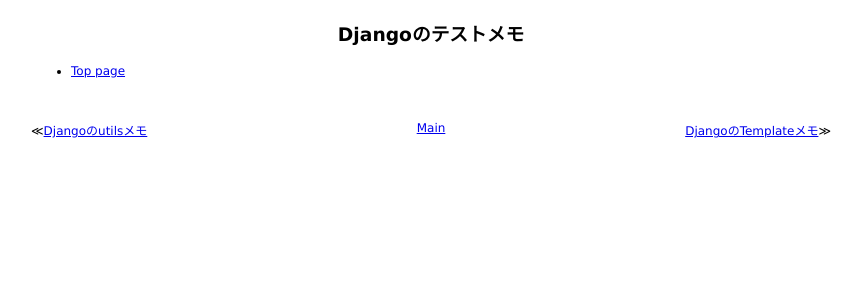
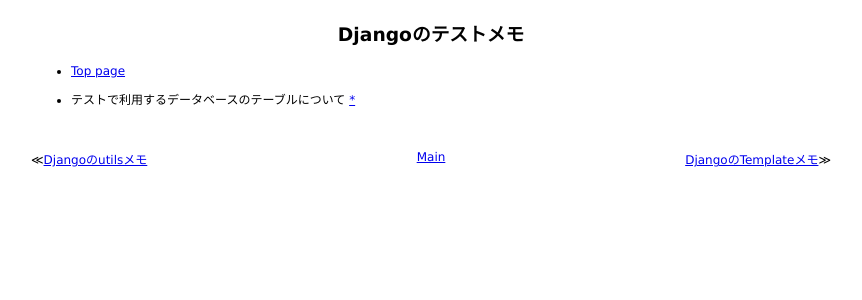
Before and after one commit to 38elements/38elements.github.com, a Jekyll site: the page built from _posts/2014-12-16-django-test.md, in a window 1280 px wide. Shown: the top 300 px of the page, without its empty margins (209-1071 px from the left). Built offline with Jekyll 4.4.1, drawn with Linux system fonts in a browser that asks for light colours; Markdown is read by kramdown in place of the engine named in the settings.

Commit message:
Update 2014-12-16-django-test.md

```diff
--- a/_posts/2014-12-16-django-test.md
+++ b/_posts/2014-12-16-django-test.md
@@ -3,3 +3,5 @@ layout: posts
 title: Djangoのテストメモ
 ---
 * [Top page](https://docs.djangoproject.com/en/dev/topics/testing/)
+
+* テストで利用するデータベースのテーブルについて [*](https://docs.djangoproject.com/en/1.8/topics/testing/overview/#the-test-database)
```
